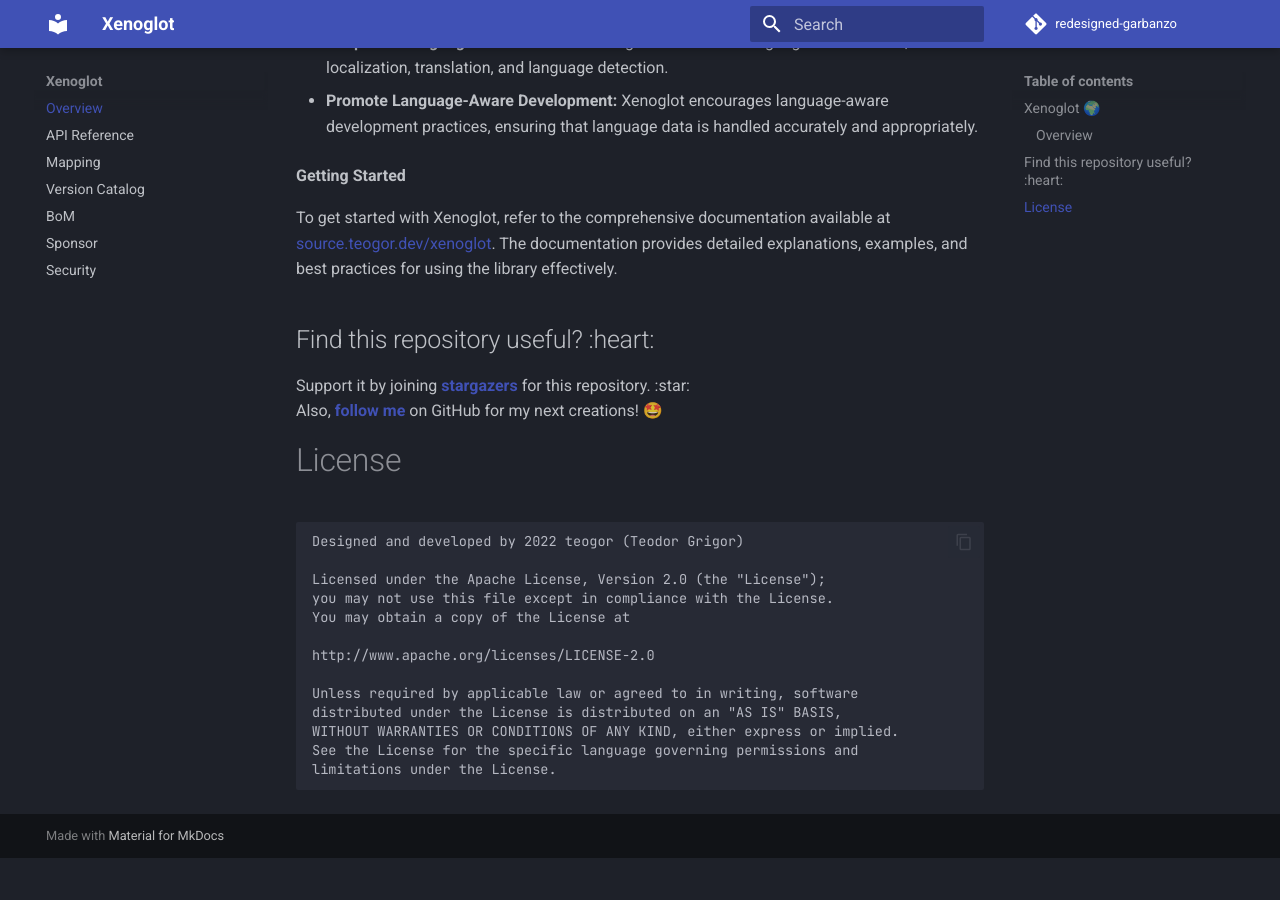
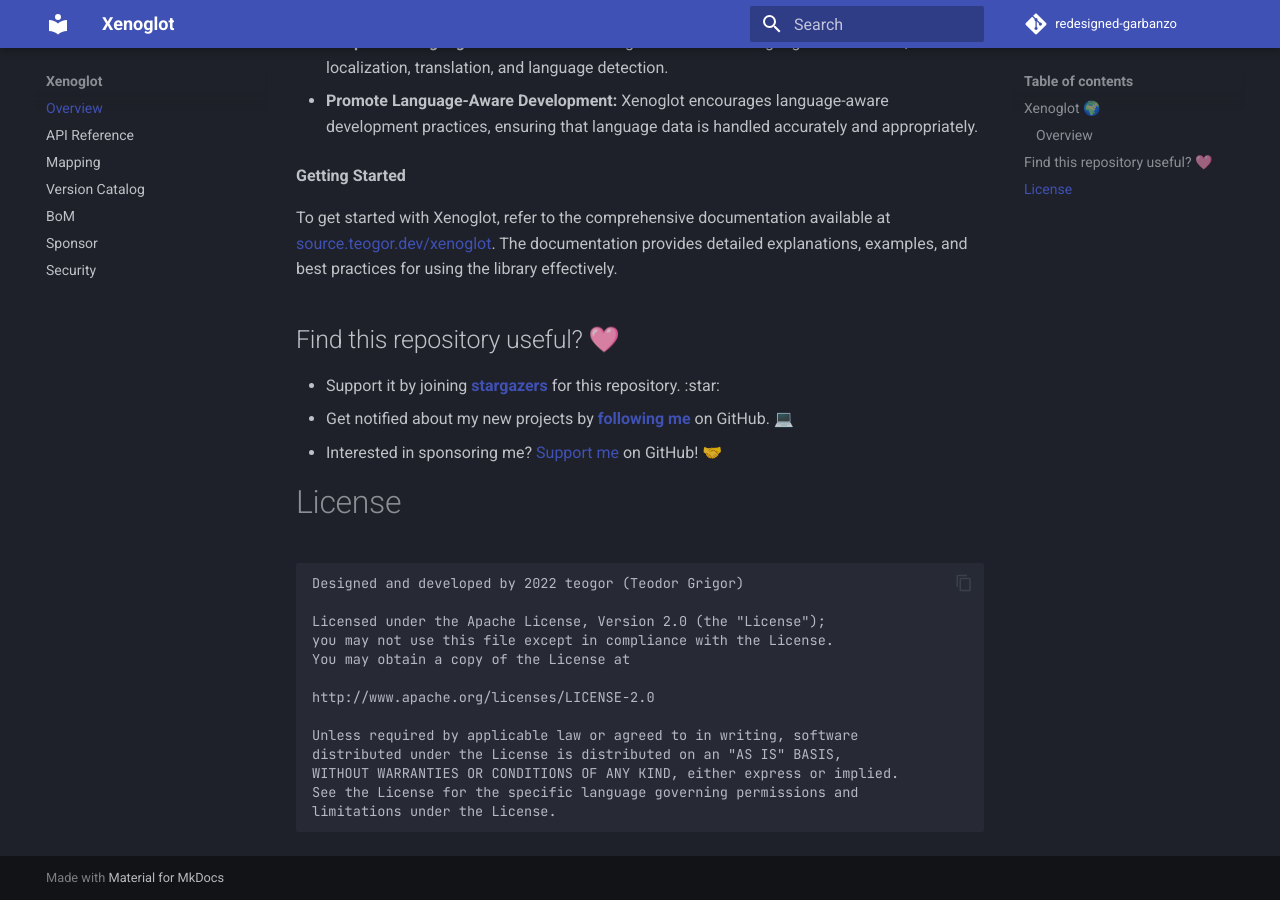
Before and after one commit to teogor/redesigned-garbanzo, an MkDocs documentation site: the page built from docs/index.md, in a window 1280 px wide and 900 px high, scrolled down 1855 px. Built offline with MkDocs 1.6.1 and Material for MkDocs 9.7.7, drawn with Linux system fonts in a browser that asks for light colours; comment, search, counter and statistics services are not loaded; before the commit the page ends 2713 px from its top, so only the background shows below that.

Commit message:
Update index.md

````diff
--- a/docs/index.md
+++ b/docs/index.md
@@ -87,9 +87,10 @@
 [source.teogor.dev/xenoglot](https://source.teogor.dev/xenoglot). The documentation provides
 detailed explanations, examples, and best practices for using the library effectively.
 
-## Find this repository useful? :heart:
-Support it by joining __[stargazers](https://github.com/teogor/xenoglot/stargazers)__ for this repository. :star: <br>
-Also, __[follow me](https://github.com/teogor)__ on GitHub for my next creations! 🤩
+## Find this repository useful? 🩷
+* Support it by joining __[stargazers](https://github.com/teogor/xenoglot/stargazers)__ for this repository. :star: <br>
+* Get notified about my new projects by __[following me](https://github.com/teogor)__ on GitHub. 💻
+* Interested in sponsoring me? [Support me](sponsor.md) on GitHub! 🤝
 
 # License
 ```xml
````
